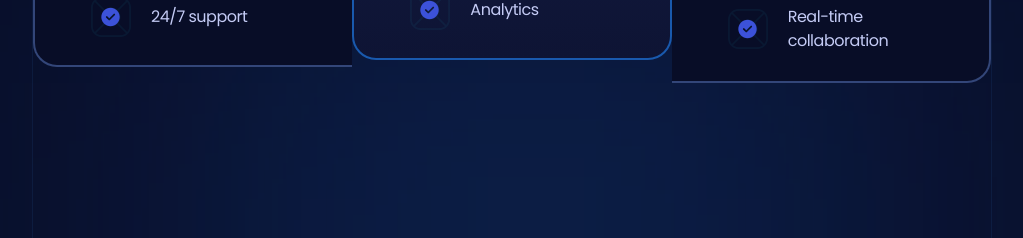
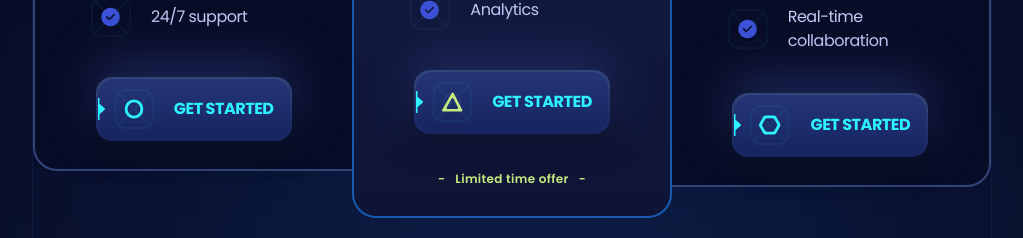
Before and after one commit to Washington-coder/xora, a React (Vite) app: page / in a window 1280 px wide. Shown: the part 2783-3021 px from the top of the page, without its empty margins (128-1151 px from the left). Built offline with nearby package versions, Linux system fonts and the light colour scheme.

Commit message:
feat: add buttons and labels to princing cards

```diff
--- a/src/sections/Pricing.jsx
+++ b/src/sections/Pricing.jsx
@@ -1,6 +1,7 @@
 import { useState } from 'react'
 import { Element } from 'react-scroll'
 import { plans } from '../constants'
+import Button from '../components/Button'
 import CountUp from 'react-countup'
 import clsx from 'clsx'
 
@@ -99,6 +100,17 @@ const Pricing = () => {
                                             </li>
                                         ))}
                                     </ul>
+                                    <div className="mt-10 flex w-full justify-center">
+                                        <Button icon={plan.icon}>
+                                            Get started
+                                        </Button>
+                                    </div>
+
+                                    {index === 1 && (
+                                        <p className="small-compact mt-9 text-center text-p3 before:mx-2.5 before:content-['-'] after:mx-2.5 after:content-['-']">
+                                            Limited time offer
+                                        </p>
+                                    )}
                                 </div>
                             ))}
                         </div>
```
